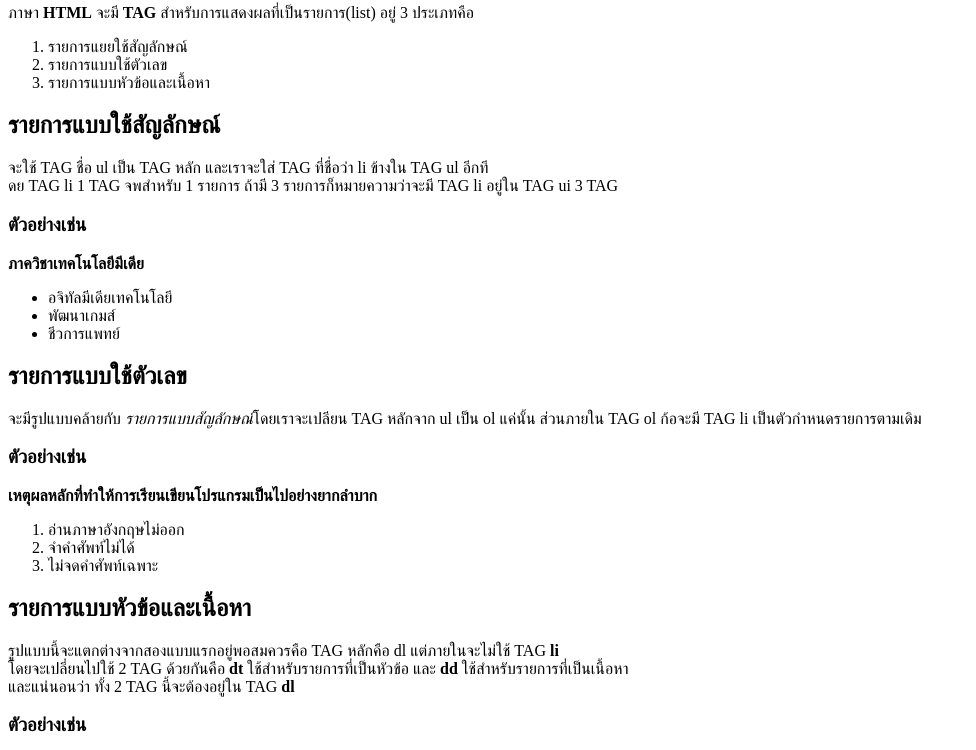
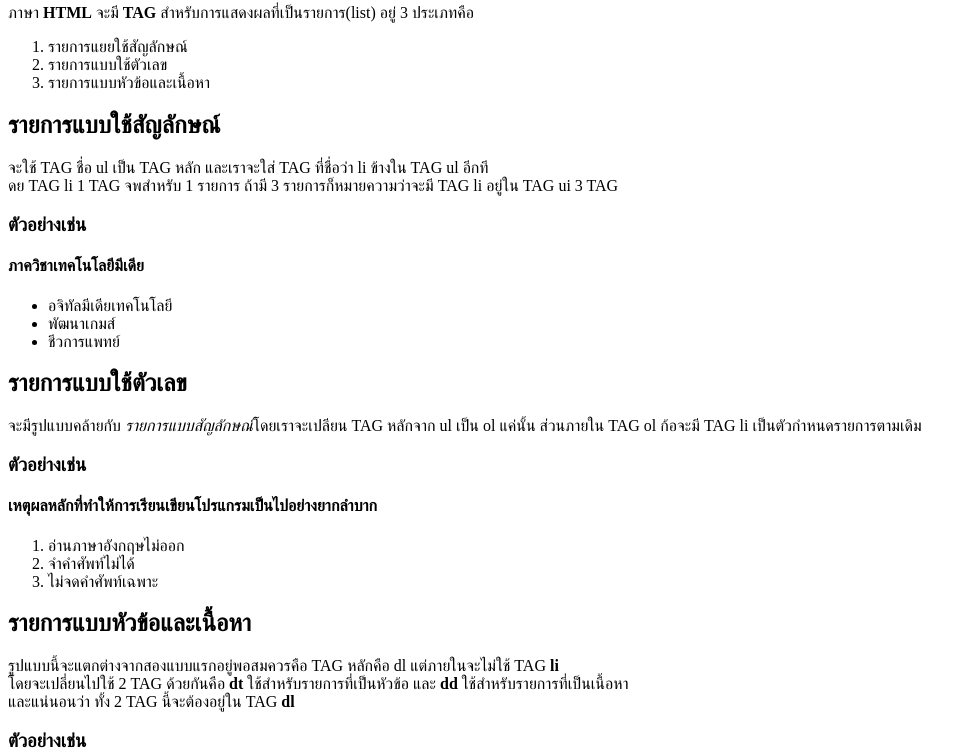
Before and after one commit to Supacheep/ctcamp, a plain HTML site: page public/practices/02-list-tag.html in a window 1280 px wide. Shown: the part 62-812 px from the top of the page, without its empty margins (0-976 px from the left). Drawn offline with Linux system fonts and the light colour scheme.

Commit message:
edit paragraph

```diff
--- a/public/practices/02-list-tag.html
+++ b/public/practices/02-list-tag.html
@@ -15,26 +15,22 @@
         <p>จะใช้ TAG ชื่อ ul เป็น TAG หลัก และเราจะใส่ TAG ที่ชื่อว่า li ข้างใน TAG ul อีกที<br />
         ดย TAG li 1 TAG จพสำหรับ 1 รายการ ถ้ามี 3 รายการก็หมายความว่าจะมี TAG li อยู่ใน TAG ui 3 TAG</p>
         <h3>ตัวอย่างเช่น</h3>
-        <p>
-            <strong>ภาควิชาเทคโนโลยีมีเดีย</strong>
+            <h4>ภาควิชาเทคโนโลยีมีเดีย</h4>
             <ul>
                 <li>อจิทัลมีเดียเทคโนโลยี</li>
                 <li>พัฒนาเกมส์</li>
                 <li>ชีวการแพทย์</li>
             </ul>
-        </p>
         <h2>รายการแบบใช้ตัวเลข</h2>
         <p>จะมีรูปแบบคล้ายกับ <em>รายการแบบสัญลักษณ์</em>โดยเราจะเปลียน TAG หลักจาก ul เป็น ol แค่นั้น ส่วนภายใน
         TAG ol ก้อจะมี TAG li เป็นตัวกำหนดรายการตามเดิม</p>
         <h3>ตัวอย่างเช่น</h3>
-        <p>
-            <strong>เหตุผลหลักที่ทำให้การเรียนเขียนโปรแกรมเป็นไปอย่างยากลำบาก</strong>
+            <h4>เหตุผลหลักที่ทำให้การเรียนเขียนโปรแกรมเป็นไปอย่างยากลำบาก</h4>
             <ol>
                 <li>อ่านภาษาอังกฤษไม่ออก</li>
                 <li>จำคำศัพท์ไม่ได้</li>
                 <li>ไม่จดคำศัพท์เฉพาะ</li>
             </ol>
-        </p>
         <h2>รายการแบบหัวข้อและเนื้อหา</h2>
         <p>รูปแบบนี้จะแตกต่างจากสองแบบแรกอยู่พอสมควรคือ TAG หลักคือ dl แต่ภายในจะไม่ใช้ TAG <strong>li</strong><br />
         โดยจะเปลี่ยนไปใช้ 2 TAG ด้วยกันคือ <strong>dt</strong> ใช้สำหรับรายการที่เป็นหัวข้อ และ <strong>dd</strong> ใช้สำหรับรายการที่เป็นเนื้อหา<br />
```
